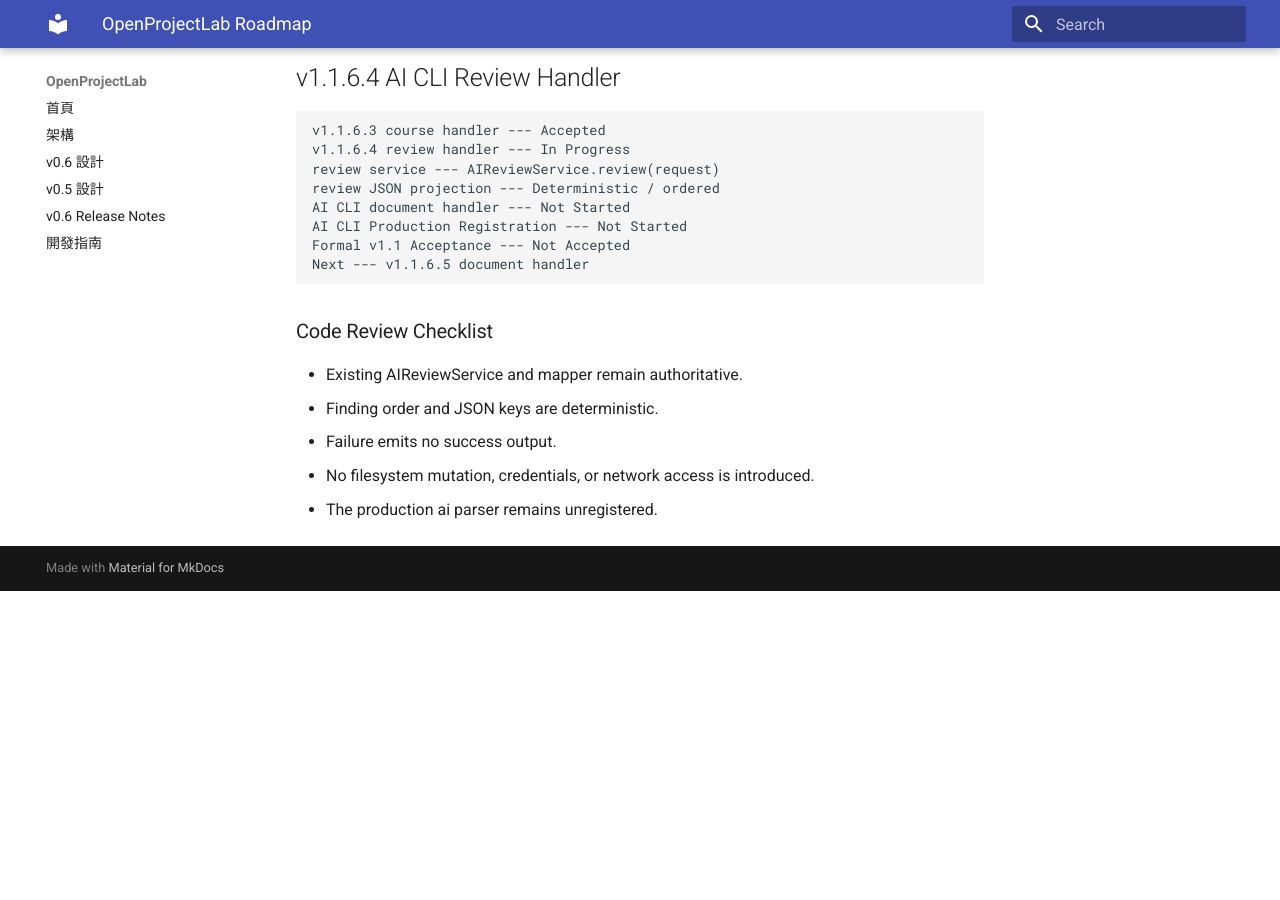
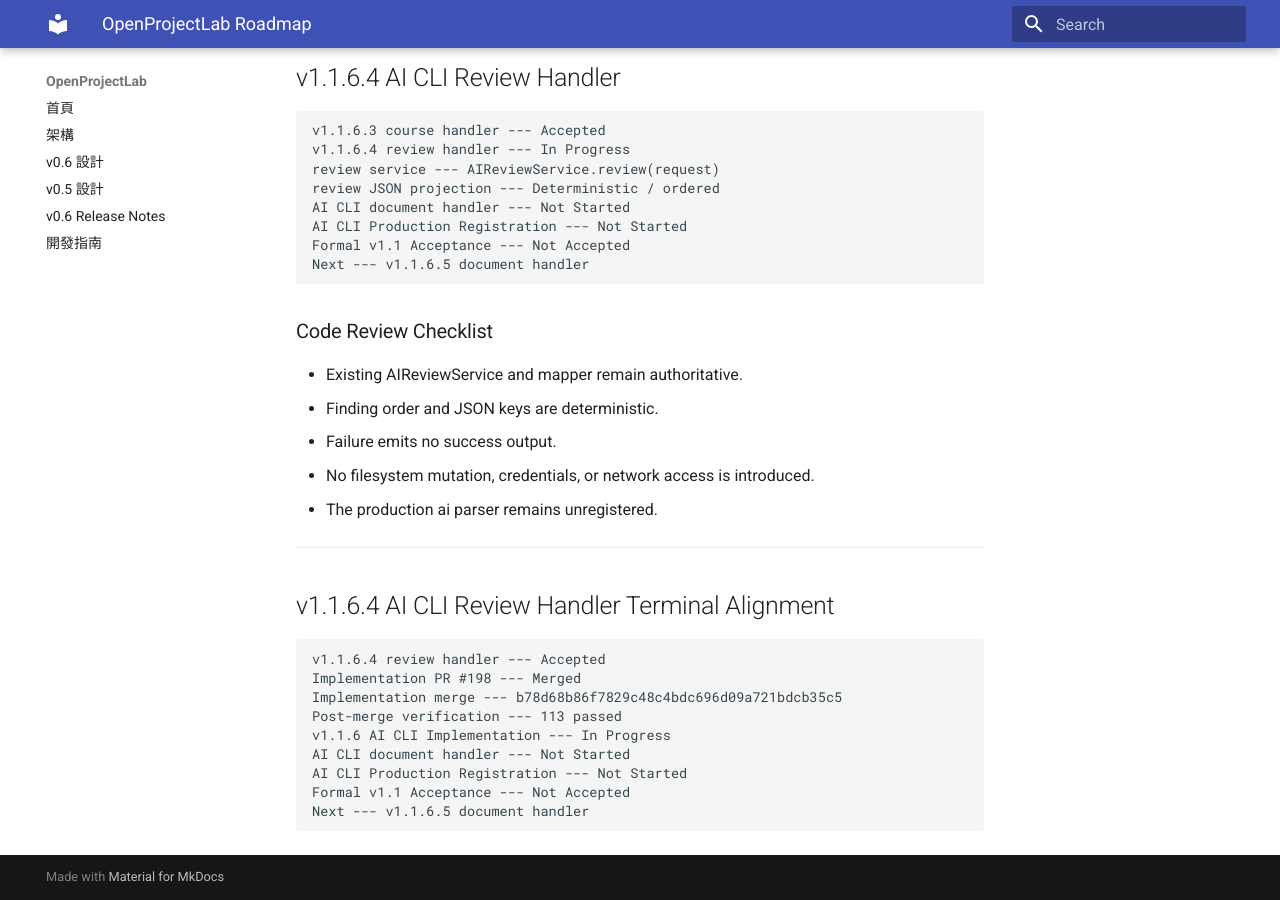
Before and after one commit to khwang1964/OpenProjectLab, an MkDocs documentation site: the page built from docs/roadmap.md, in a window 1280 px wide and 900 px high, scrolled down 45825 px. Built offline with MkDocs 1.6.1 and Material for MkDocs 9.7.7, drawn with Linux system fonts in a browser that asks for light colours; before the commit the page ends 46416 px from its top, so only the background shows below that.

Commit message:
docs: accept AI CLI review handler (#199)

```diff
--- a/docs/roadmap.md
+++ b/docs/roadmap.md
@@ -2108,3 +2108,17 @@
 - Failure emits no success output.
 - No filesystem mutation, credentials, or network access is introduced.
 - The production ai parser remains unregistered.
+
+------------------------------------------------------------------------
+
+## v1.1.6.4 AI CLI Review Handler Terminal Alignment
+
+    v1.1.6.4 review handler --- Accepted
+    Implementation PR #198 --- Merged
+    Implementation merge --- b78d68b86f7829c48c4bdc696d09a721bdcb35c5
+    Post-merge verification --- 113 passed
+    v1.1.6 AI CLI Implementation --- In Progress
+    AI CLI document handler --- Not Started
+    AI CLI Production Registration --- Not Started
+    Formal v1.1 Acceptance --- Not Accepted
+    Next --- v1.1.6.5 document handler
```
Also changed, not shown: CHANGELOG.md (+14 -0 lines), docs/HISTORY.md (+14 -0 lines), docs/releases/v1.1-ai-cli-implementation.md (+14 -0 lines), 1 other file.
